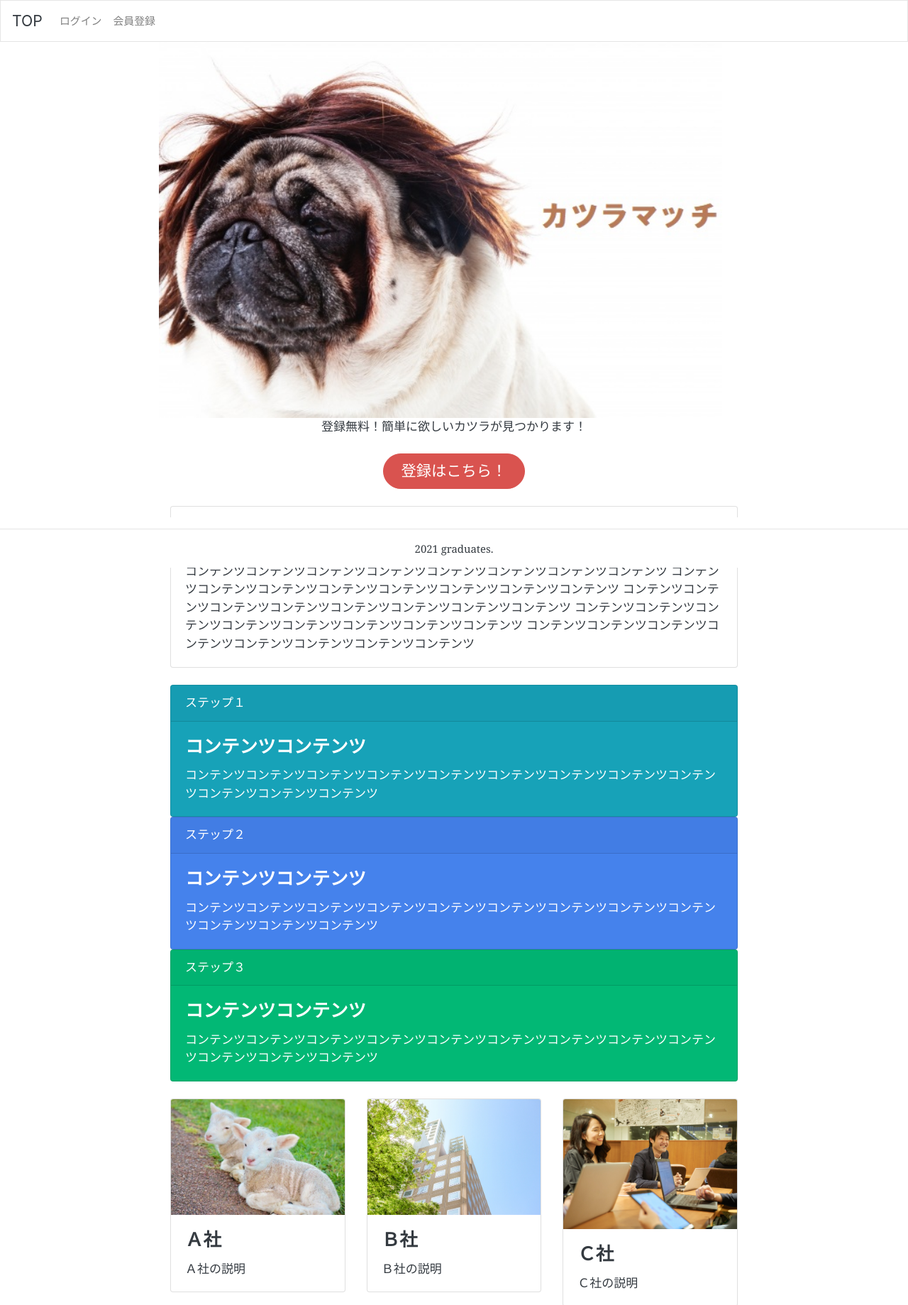
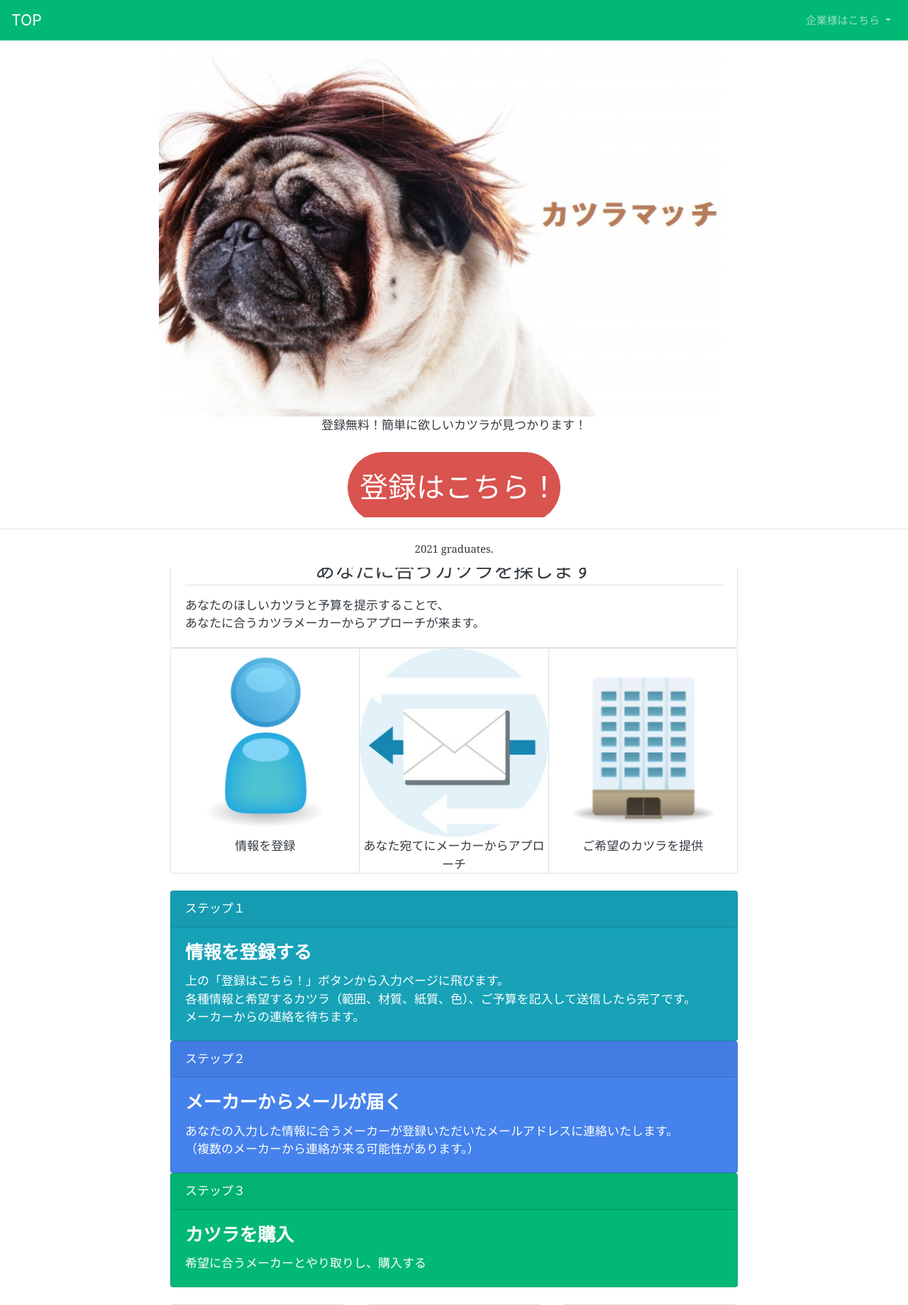
Before and after one commit to doctor0siki/team-b_2, a PHP site: template app/View/top/index.twig in a window 1280 px wide. Shown: the top 1839 px of the page at 71% size. Run offline with PHP 8.4, Linux system fonts and the light colour scheme; the template is opened without the code that fills it, so the values that code supplies are empty; some libraries are stand-ins or nearby versions.

Commit message:
add topmenu toplayout index-text

```diff
--- /dev/null
+++ b/app/View/layout/toplayout.twig
@@ -0,0 +1,44 @@
+<!DOCTYPE html>
+<html lang="ja">
+<head>
+    <meta http-equiv="X-UA-Compatible" content="IE=edge">
+    <meta name="viewport" content="width=device-width, initial-scale=1">
+    <title>{% block title %}{% endblock %}</title>
+    {% block header_scripts_add %}{% endblock %}
+    <!-- BootStrap3 -->
+    <style>
+        .box {
+            max-width: 800px;
+            margin: 0 auto;
+        }
+
+        .list-unstyled {
+            line-height: 2;
+        }
+
+        .mb10 {
+            margin: 0 0 10px 0;
+        }
+    </style>
+    <link rel="stylesheet" href="https://maxcdn.bootstrapcdn.com/bootstrap/4.0.0/css/bootstrap.min.css" >
+    <link rel="stylesheet" href="/assets/css/litera.css">
+    <link href="//maxcdn.bootstrapcdn.com/font-awesome/4.1.0/css/font-awesome.min.css" rel="stylesheet">
+    <link href="https://stackpath.bootstrapcdn.com/font-awesome/4.7.0/css/font-awesome.min.css" rel="stylesheet">
+</head>
+<body role="document">
+{#メニューをセットします#}
+{% include 'menu/topmenu.twig' %}
+
+{# メインコンテンツを配置します#}
+{% block page_content %}{% endblock %}
+
+<!-- BootStrap3 -->
+<script src="https://code.jquery.com/jquery-3.2.1.slim.min.js"></script>
+<script src="https://cdnjs.cloudflare.com/ajax/libs/popper.js/1.12.9/umd/popper.min.js"></script>
+<script src="https://maxcdn.bootstrapcdn.com/bootstrap/4.0.0/js/bootstrap.min.js"></script>
+{# 追加でスクリプトがほしいときにぶっこまれます #}
+{% block footer_scripts_add %}{% endblock %}
+{# フッタを表示します #}
+{% include 'layout/footer.twig' %}
+</body>
+</html>
--- a/app/View/menu/menu.twig
+++ b/app/View/menu/menu.twig
@@ -1,4 +1,4 @@
-<nav class="navbar navbar-expand-lg navbar-light bg-light">
+<nav class="navbar navbar-expand-lg navbar-dark bg-dark">
     <a class="navbar-brand" href="/">TOP</a>
     <button type="button" class="navbar-toggler" data-toggle="collapse" data-target="#Navber" aria-controls="Navber" aria-expanded="false" aria-label="ナビゲーションの切替">
         <span class="navbar-toggler-icon"></span>
--- /dev/null
+++ b/app/View/menu/topmenu.twig
@@ -0,0 +1,22 @@
+<nav class="navbar navbar-expand-lg navbar-dark bg-dark">
+    <a class="navbar-brand" href="/">TOP</a>
+    <button type="button" class="navbar-toggler" data-toggle="collapse" data-target="#navbarNavDropdown" aria-controls="navberNavDropdown" aria-expanded="false" aria-label="ナビゲーションの切替">
+        <span class="navbar-toggler-icon"></span>
+    </button>
+    <div class="collapse navbar-collapse" id="navbarNavDropdown">
+
+    <ul class="navbar-nav mr-auto">
+    </ul>
+
+    <ul class="navbar-nav">
+        <li class="nav-item dropdown">
+	    <a class="nav-link dropdown-toggle" href="#" id="navbarDropdown" role="button" data-toggle="dropdown" aria-haspopup="true" aria-expanded">
+	        企業様はこちら
+	    </a>
+
+    <div class="dropdown-menu dropdown-menu-right" aria-labelledby="navbarDropdown" id="Navber">
+        <a class="dropdown-item nav-link" href="/login" style="color: #000">ログイン</a>
+	<a class="dropdown-item nav-link" href="/register" style="color: #000">新規登録</a>
+    </div>
+    </div><!-- /.navbar-collapse -->
+</nav>
--- a/app/View/top/index.twig
+++ b/app/View/top/index.twig
@@ -1,5 +1,5 @@
 {#レイアウトを継承します#}
-{% extends "layout/layout.twig" %}
+{% extends "layout/toplayout.twig" %}
 
 {#HTMLのタイトルを定義します。#}
 {% block title %}TOP{% endblock %}
@@ -16,9 +16,9 @@
     <img src="/assets/images/MainImage.jpg" class="img-fluid mx-auto d-block w-75" alt="メイン画像">
 
     <div class="col text-center">
-        <a class="text-center">登録無料！簡単に欲しいカツラが見つかります！</a>
+        <a class="mx-auto">登録無料！簡単に欲しいカツラが見つかります！</a>
     </div>
-    <button type="button" class="btn btn-danger btn-lg mx-auto d-block mt-4 mb-4" style="width: 200px;">登録はこちら！</button>
+    <button onclick="location.href='/customer/register'" type="button" class="btn btn-danger btn-lg mx-auto d-block mt-4 mb-4" style="width: 300px; height: 100px; font-size: 40px;">登録はこちら！</button>
 
 
 
@@ -26,16 +26,26 @@
             <div class="flex-column w-auto">
 		<div class="card mx-auto">
                     <div class="card-body">
-		        <p class="border-bottom text-center" style="font-size:28px;">このサイトについて</p>
-                        <a>コンテンツコンテンツコンテンツコンテンツコンテンツコンテンツコンテンツコンテンツ
-                        コンテンツコンテンツコンテンツコンテンツコンテンツコンテンツコンテンツコンテンツ
-                        コンテンツコンテンツコンテンツコンテンツコンテンツコンテンツコンテンツコンテンツ
-                        コンテンツコンテンツコンテンツコンテンツコンテンツコンテンツコンテンツコンテンツ
-                        コンテンツコンテンツコンテンツコンテンツコンテンツコンテンツコンテンツコンテンツ</a>
+		        <p class="border-bottom text-center" style="font-size:28px;">あなたに合うカツラを探します</p>
+                        <a class="mx-auto">あなたのほしいカツラと予算を提示することで、 <br /> あなたに合うカツラメーカーからアプローチが来ます。</a>
 
 		    </div>
 		</div>
             </div>
+	    <div class="card-group">
+		<div class="card">
+		    <img class="card-img-top" src="/assets/images/Text01.png" alt="画像１">
+		    <p class="card-text text-center">情報を登録</p>
+		</div>
+		<div class="card">
+		    <img class="card-img-top" src="/assets/images/Text02.jpg" alt="画像２">
+		    <p class="card-text text-center">あなた宛てにメーカーからアプローチ</p>
+		</div>
+		<div class="card">
+		    <img class="card-img-top" src="/assets/images/Text03.png" alt="画像３">
+		    <p class="card-text text-center">ご希望のカツラを提供</p>
+		</div>
+	    </div>
 	</div>
 
 
@@ -43,24 +53,24 @@
 	    <div class="card text-white bg-info mb-0 mx-auto" style="max-width: 50rem;">
 	        <div class="card-header">ステップ１</div>
  		<div class="card-body">
-		    <h4 class="card-title">コンテンツコンテンツ</h4>
-		    <p class="card-text">コンテンツコンテンツコンテンツコンテンツコンテンツコンテンツコンテンツコンテンツコンテンツコンテンツコンテンツコンテンツ</p>
+		    <h4 class="card-title">情報を登録する</h4>
+		    <p class="card-text">上の「登録はこちら！」ボタンから入力ページに飛びます。 <br />各種情報と希望するカツラ（範囲、材質、紙質、色）、ご予算を記入して送信したら完了です。<br />メーカーからの連絡を待ちます。</p>
                 </div>
  	    </div>
 
 	    <div class="card text-white bg-primary mb-0 mx-auto" style="max-width: 50rem;">
                 <div class="card-header">ステップ２</div>
                 <div class="card-body">
-                    <h4 class="card-title">コンテンツコンテンツ</h4>
-                    <p class="card-text">コンテンツコンテンツコンテンツコンテンツコンテンツコンテンツコンテンツコンテンツコンテンツコンテンツコンテンツコンテンツ</p>
+                    <h4 class="card-title">メーカーからメールが届く</h4>
+                    <p class="card-text">あなたの入力した情報に合うメーカーが登録いただいたメールアドレスに連絡いたします。<br />（複数のメーカーから連絡が来る可能性があります。）</p>
                </div>
 
             </div>
 	    <div class="card text-white bg-success mb-0 mx-auto" style="max-width: 50rem;">
 		<div class="card-header">ステップ３</div>
 	        <div class="card-body">
-		    <h4 class="card-title">コンテンツコンテンツ</h4>
-		    <p class="card-text">コンテンツコンテンツコンテンツコンテンツコンテンツコンテンツコンテンツコンテンツコンテンツコンテンツコンテンツコンテンツ</p>
+		    <h4 class="card-title">カツラを購入</h4>
+		    <p class="card-text">希望に合うメーカーとやり取りし、購入する</p>
                 </div>
             </div>
 	</div>
```
Also changed, not shown: public/assets/images/Text01.png (added), public/assets/images/Text02.jpg (added), public/assets/images/Text03.png (added).
